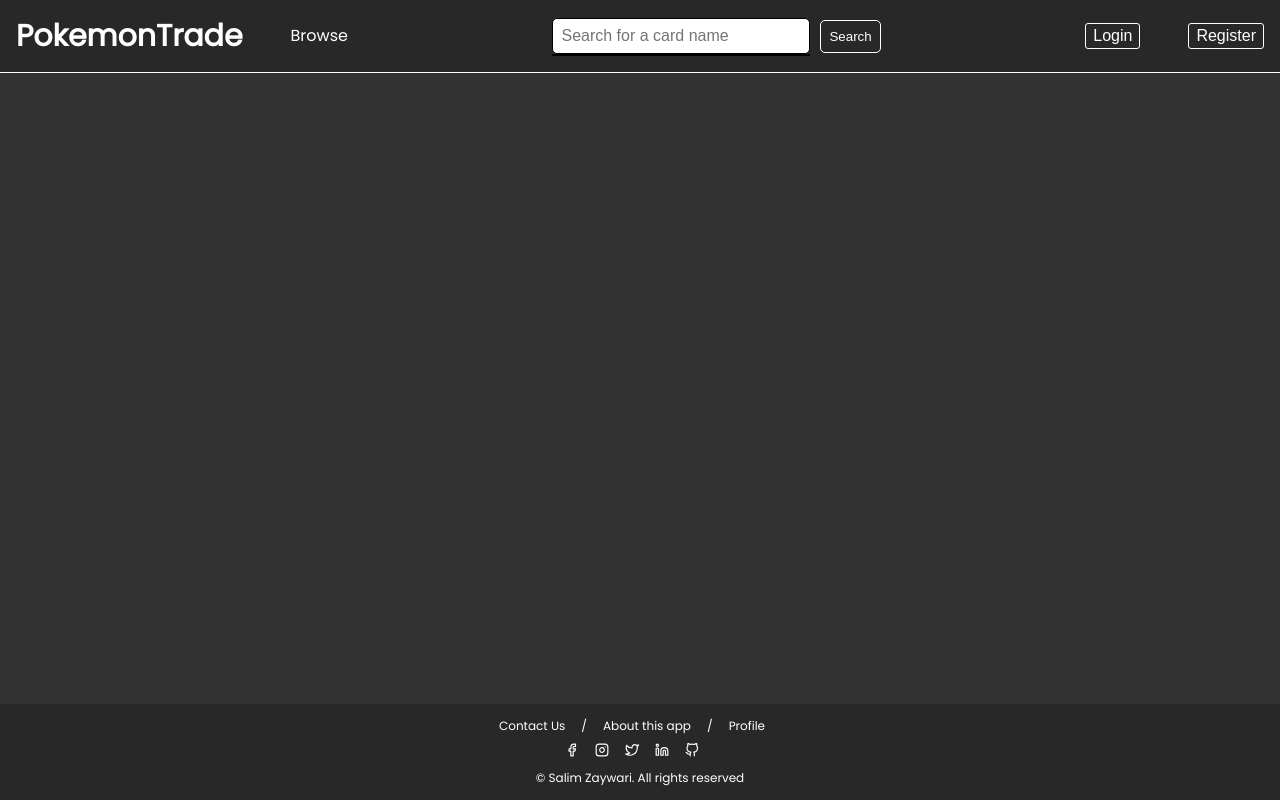
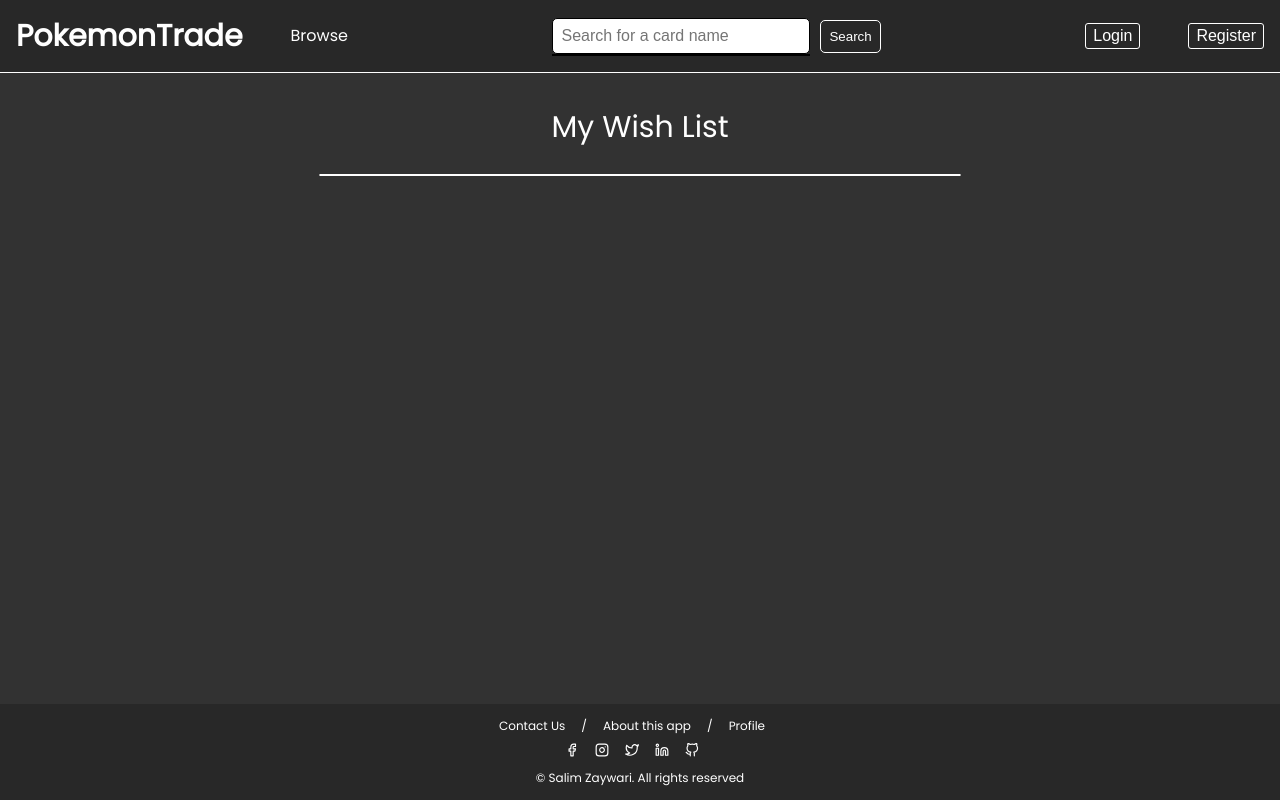
Before and after one commit to salimzay/PokemonTrade, a React (Create React App) app in the folder client/: page /lists/1 in a window 1280 px wide. Built offline with nearby package versions, Linux system fonts and the light colour scheme.

Commit message:
Done Lists

```diff
--- a/client/src/components/App.js
+++ b/client/src/components/App.js
@@ -9,6 +9,7 @@ import Header from "./Header";
 import Homepage from "./Homepage";
 import Footer from "./Footer";
 import Browse from "./Browse";
+import List from "./List";
 
 const App = () => {
 	return (
@@ -31,6 +32,9 @@ const App = () => {
 							<Route path="/browse">
 								<Browse />
 							</Route>
+							<Route path="/lists/:list">
+								<List />
+							</Route>
 						</Switch>
 					</Main>
 					<Footer />
--- a/client/src/components/Browse/IndivCard.js
+++ b/client/src/components/Browse/IndivCard.js
@@ -12,7 +12,7 @@ const IndivCard = ({ path }) => {
 	const [listMessage, setListMessage] = useState("");
 	const [inWishList, setInWishList] = useState(false);
 	const [wishListMessage, setWishListMessage] = useState("");
-	const { currentUser } = useContext(UserContext);
+	const { currentUser, setCurrentUser } = useContext(UserContext);
 
 	useEffect(() => {
 		setCardStatus("loading");
@@ -46,7 +46,7 @@ const IndivCard = ({ path }) => {
 				}
 				setCardStatus("idle");
 			});
-	}, [currentUser, id]);
+	}, [id]);
 
 	const capitalize = (string) => {
 		return string[0].toUpperCase() + string.slice(1);
@@ -62,11 +62,11 @@ const IndivCard = ({ path }) => {
 		if (indexOfCard !== -1) {
 			user.list.splice(indexOfCard, 1);
 		} else {
-			user.list.push({ id: card.id });
+			user.list.push({ ...card, inBinder: false });
 		}
 		const request = JSON.stringify({ list: user.list });
 
-		localStorage.setItem("currentUser", JSON.stringify(user));
+		setCurrentUser(user);
 		setListMessage("Loading...");
 		fetch(`/api/users/${user._id}`, {
 			method: "PUT",
@@ -96,11 +96,11 @@ const IndivCard = ({ path }) => {
 		if (indexOfCard !== -1) {
 			user.wishList.splice(indexOfCard, 1);
 		} else {
-			user.wishList.push({ id: card.id });
+			user.wishList.push({ ...card });
 		}
 		const request = JSON.stringify({ wishList: user.wishList });
 
-		localStorage.setItem("currentUser", JSON.stringify(user));
+		setCurrentUser(user);
 		setWishListMessage("Loading...");
 		fetch(`/api/users/${user._id}`, {
 			method: "PUT",
--- a/client/src/components/Header.js
+++ b/client/src/components/Header.js
@@ -33,10 +33,10 @@ const Header = () => {
 							<StyledNavLink to="#">Chat</StyledNavLink>
 						</StyledNavItem>
 						<StyledNavItem>
-							<StyledNavLink to="#">Wish List</StyledNavLink>
+							<StyledNavLink to="/lists/wishlist">Wish List</StyledNavLink>
 						</StyledNavItem>
 						<StyledNavItem>
-							<StyledNavLink to="#">My List</StyledNavLink>
+							<StyledNavLink to="/lists/mylist">My List</StyledNavLink>
 						</StyledNavItem>
 						<StyledNavItem>
 							<StyledNavLink to="#">Profile</StyledNavLink>
--- /dev/null
+++ b/client/src/components/List/ListedCard.js
@@ -0,0 +1,163 @@
+import React, { useContext, useEffect, useState } from "react";
+import { Link } from "react-router-dom";
+import styled from "styled-components";
+import { UserContext } from "../../contexts/UserContext";
+
+const ListedCard = ({ type, card }) => {
+	const [binderMessage, setBinderMessage] = useState("");
+	const { currentUser, setCurrentUser } = useContext(UserContext);
+
+	useEffect(() => {
+		card.inBinder
+			? setBinderMessage("Remove from Binder")
+			: setBinderMessage("Add to Binder");
+	}, []);
+
+	const removeFromMyList = (card) => {
+		const user = { ...currentUser };
+		const cardIndex = user.list.findIndex((userCard) => {
+			return card.id === userCard.id;
+		});
+		console.log(user);
+		user.list.splice(cardIndex, 1);
+		setCurrentUser(user);
+	};
+
+	const removeFromWishList = (card) => {
+		const user = { ...currentUser };
+		const cardIndex = user.wishList.findIndex((userCard) => {
+			return card.id === userCard.id;
+		});
+		console.log(user);
+		user.wishList.splice(cardIndex, 1);
+		setCurrentUser(user);
+	};
+
+	const handleBinder = (card) => {
+		const user = { ...currentUser };
+		const cardIndex = user.list.findIndex((userCard) => {
+			return card.id === userCard.id;
+		});
+		if (card.inBinder) {
+			// Remove
+			user.list[cardIndex].inBinder = false;
+			setBinderMessage("Removed from Binder");
+			setTimeout(() => {
+				setBinderMessage("Add to Binder");
+			}, 500);
+		} else {
+			// Add
+			user.list[cardIndex].inBinder = true;
+			setBinderMessage("Added to Binder");
+			setTimeout(() => {
+				setBinderMessage("Remove from Binder");
+			}, 500);
+		}
+		// update user
+		setCurrentUser(user);
+		console.log("worked");
+	};
+
+	return (
+		<Wrapper type={card.types ? card.types[0] : "default-card"}>
+			<StyledListItem>
+				<Link to={`/browse/card/${card.id}`}>
+					<StyledImg src={card.images.small} alt="card"></StyledImg>
+				</Link>
+				<StyledInfo>
+					<StyledName>{card.name}</StyledName>
+					<div>Set: {card.set.name}</div>
+					{card.rarity && <div>Rarity: {card.rarity}</div>}
+					{card.inBinder && <div>Currently in Binder</div>}
+				</StyledInfo>
+				{type === "wishlist" ? (
+					<ButtonsBlock>
+						<StyledButton onClick={() => removeFromWishList(card)}>
+							Remove from wish list
+						</StyledButton>
+					</ButtonsBlock>
+				) : (
+					<ButtonsBlock>
+						<StyledButton onClick={() => removeFromMyList(card)}>
+							Remove from my list
+						</StyledButton>
+						<StyledButton onClick={() => handleBinder(card)}>
+							{binderMessage}
+						</StyledButton>
+					</ButtonsBlock>
+				)}
+			</StyledListItem>
+		</Wrapper>
+	);
+};
+
+const Wrapper = styled.li`
+	display: flex;
+	padding: 1rem;
+	font-family: var(--second-font);
+	font-size: 14px;
+	border-bottom: 1px solid white;
+
+	&:last-child {
+		border: none;
+	}
+
+	&:hover {
+		background-color: ${(props) => `var(--${props.type})`};
+	}
+`;
+
+const StyledListItem = styled.div`
+	width: 100%;
+	display: flex;
+	align-items: flex-start;
+`;
+
+const StyledImg = styled.img`
+	height: 150px;
+	margin-right: 2rem;
+`;
+
+const StyledInfo = styled.div`
+	line-height: 2;
+`;
+
+const StyledName = styled.div`
+	font-size: 20px;
+	font-family: var(--main-font);
+`;
+
+const ButtonsBlock = styled.div`
+	height: 100%;
+	margin-left: auto;
+	border-left: 1px solid var(--main-color);
+	padding: 1rem;
+	padding-right: 0;
+	align-self: center;
+	display: flex;
+	flex-direction: column;
+	justify-content: space-around;
+`;
+
+const StyledButton = styled.button`
+	font-size: inherit;
+	color: var(--main-color);
+	background-color: transparent;
+	border: 1px solid var(--main-color);
+	border-radius: 5px;
+	padding: 1rem;
+	width: 12rem;
+	cursor: pointer;
+	transition: all 200ms;
+
+	&:hover {
+		background-color: var(--main-color);
+		color: var(--background-color);
+	}
+
+	&:active {
+		transform: scale(0.98);
+	}
+`;
+
+export default ListedCard;
--- /dev/null
+++ b/client/src/components/List/index.js
@@ -0,0 +1,63 @@
+import React, { useContext } from "react";
+import { useParams } from "react-router-dom";
+import styled from "styled-components";
+import { UserContext } from "../../contexts/UserContext";
+import ListedCard from "./ListedCard";
+
+const List = () => {
+	const { list } = useParams();
+	const { currentUser } = useContext(UserContext);
+	let userList,
+		title = "";
+	if (list === "mylist") {
+		userList = "list";
+		title = "My List";
+	} else {
+		userList = "wishList";
+		title = "My Wish List";
+	}
+
+	return (
+		<Wrapper>
+			<StyledTitle>{title}</StyledTitle>
+			<div>
+				{currentUser &&
+				currentUser[userList] &&
+				currentUser[userList].length === 0 ? (
+					<div>This list is currently empty</div>
+				) : (
+					<StyledList>
+						{currentUser &&
+							currentUser[userList].map((item) => {
+								return <ListedCard type={list} card={item} />;
+							})}
+					</StyledList>
+				)}
+			</div>
+		</Wrapper>
+	);
+};
+
+const Wrapper = styled.div`
+	width: 100vw;
+	margin: 2rem 0;
+	display: flex;
+	flex-direction: column;
+	justify-content: center;
+	align-items: center;
+	font-family: var(--second-font);
+`;
+
+const StyledTitle = styled.div`
+	font-size: 30px;
+	font-family: var(--main-font);
+	margin-bottom: 1.5rem;
+`;
+
+const StyledList = styled.ul`
+	border: 1px solid var(--main-color);
+	border-radius: 5px;
+	width: 50vw;
+`;
+
+export default List;
--- a/client/src/contexts/UserContext.js
+++ b/client/src/contexts/UserContext.js
@@ -15,6 +15,18 @@ const UserContextProvider = ({ children }) => {
 	useEffect(() => {
 		if (currentUser) {
 			localStorage.setItem("currentUser", JSON.stringify(currentUser));
+			const request = JSON.stringify(currentUser);
+			fetch(`/api/users/${currentUser._id}`, {
+				method: "PUT",
+				headers: {
+					"content-type": "application/json",
+				},
+				body: request,
+			})
+				.then((res) => res.json())
+				.then((data) => {
+					data.status === 200 && console.log("WOrkd");
+				});
 			console.log("changed");
 		}
 	}, [currentUser]);
```
